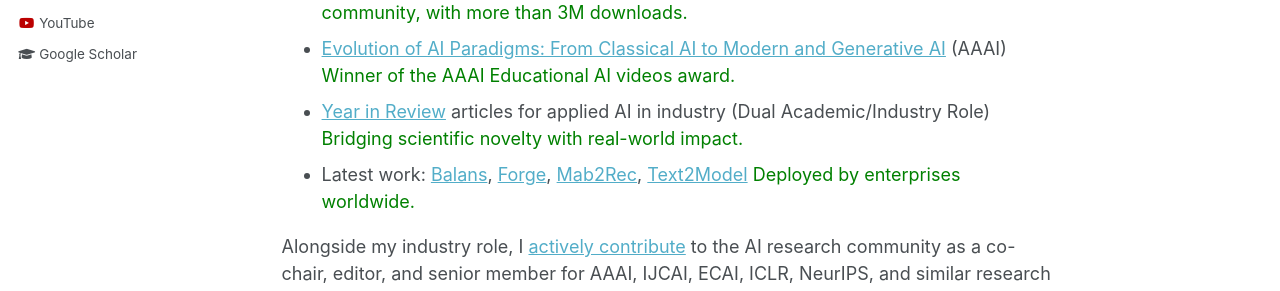
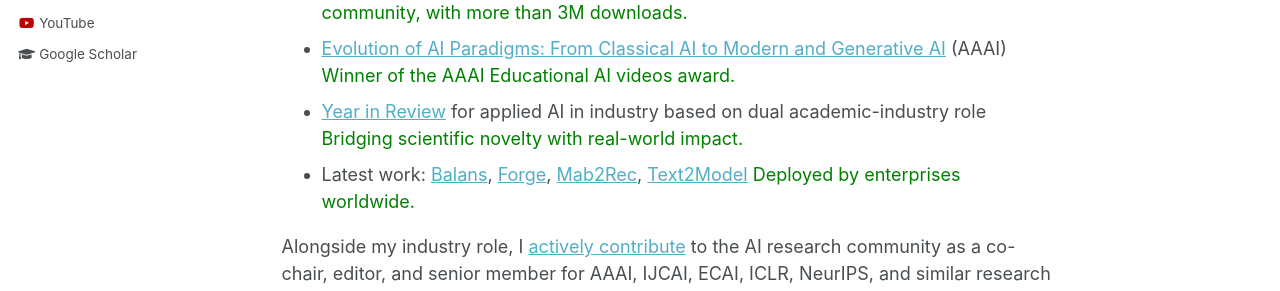
Before and after one commit to skadio/skadio.github.io, a Jekyll site: the page built from _pages/about.md, in a window 1280 px wide and 1173 px high. Shown: the part 619-910 px from the top of the window. Built offline with Jekyll 4.4.1, drawn with Linux system fonts in a browser that asks for light colours.

Commit message:
Update about page with new content and formatting

```diff
--- a/_pages/about.md
+++ b/_pages/about.md
@@ -18,7 +18,7 @@ Explore more in:
 
 * [Open-Source AI at Scale: Establishing an Enterprise AI Strategy through Modular Frameworks](https://onlinelibrary.wiley.com/doi/epdf/10.1002/aaai.70032) (AI Magazine) <span style="color:green"> Widely adopted across industry and the broader AI community, with more than 3M downloads.</span>
 * [Evolution of AI Paradigms: From Classical AI to Modern and Generative AI](https://www.youtube.com/watch?v=8SMmjBQ40YE&list=PL3kNflhPEzie9ivF8N_Z3Ac4d4Sum8iVz&index=3) (AAAI) <span style="color:green">Winner of the AAAI Educational AI videos award.</span>
-* [Year in Review](https://www.linkedin.com/in/serdark/recent-activity/articles/) articles for applied AI in industry (Dual Academic/Industry Role) <span style="color:green"> Bridging scientific novelty with real-world impact.</span>
+* [Year in Review](https://www.linkedin.com/in/serdark/recent-activity/articles/) for applied AI in industry based on dual academic-industry role <span style="color:green"> Bridging scientific novelty with real-world impact.</span>
 * Latest work: [Balans](https://coin-or.github.io/balans/), [Forge](https://skadio.github.io/forge/), [Mab2Rec](https://fidelity.github.io/mab2rec/), [Text2Model](https://skadio.github.io/text2model/) <span style="color:green"> Deployed by enterprises worldwide. </span>
 
 <!--
```
